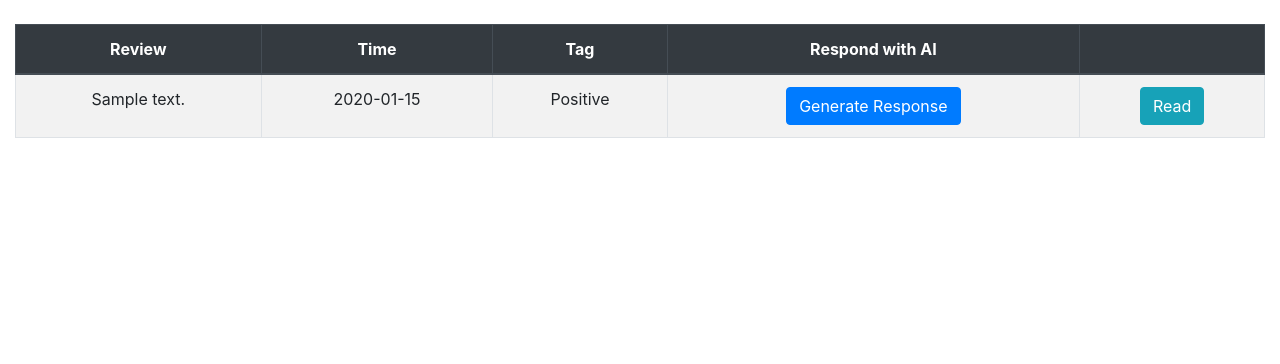
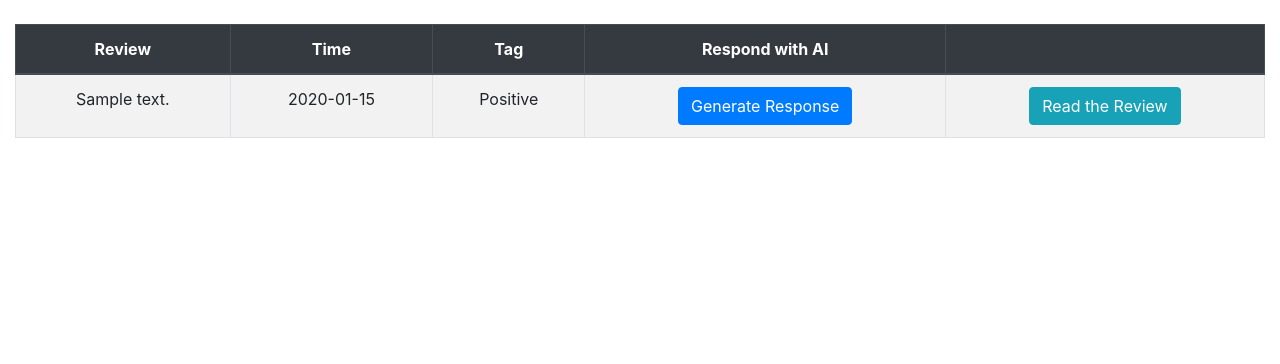
Before and after one commit to harrisonsrp/Customer-Support-Agent, a Flask app: page / in a window 1280 px wide. Shown: the part 56-420 px from the top of the page. Run offline with Flask 3, Linux system fonts and the light colour scheme; a database or web service that is not in the repository returns one stand-in record (values such as "Sample title"); some libraries are stand-ins or nearby versions.

Commit message:
overview photo

```diff
--- a/templates/index.html
+++ b/templates/index.html
@@ -26,7 +26,7 @@
                 <td>{{ record.timestamp.date() }}</td>
                 <td>Positive</td>
                 <th><button class="btn btn-primary"><a>Generate Response</a> </button></th>
-                <th><button class="btn btn-info"><a>Read</a> </button></th>
+                <th><button class="btn btn-info"><a>Read the Review</a> </button></th>
                 <!-- Add more fields if needed -->
             </tr>
             {% endfor %}
```
Also changed, not shown: assets/overview.png.
